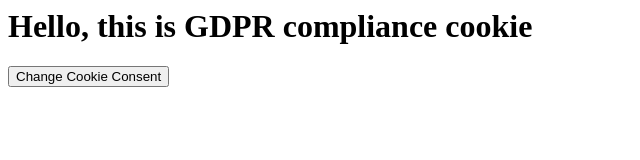
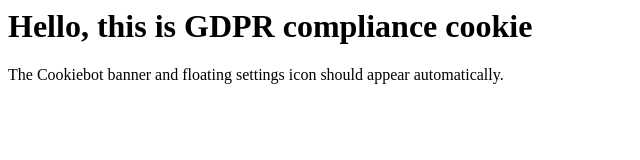
Before and after one commit to Aijaz-Mahar/cookies, a plain HTML site: page gdpr.html in a window 1280 px wide. Shown: the whole page, without its empty margins (0-640 px from the left). Drawn offline with Linux system fonts and the light colour scheme.

Commit message:
Update gdpr.html

```diff
--- a/gdpr.html
+++ b/gdpr.html
@@ -14,8 +14,6 @@
 </head>
 <body>
   <h1>Hello, this is GDPR compliance cookie</h1>
-
-  <!-- Optional: Add manual banner trigger for testing -->
-  <button onclick="Cookiebot.renew()">Change Cookie Consent</button>
+  <p>The Cookiebot banner and floating settings icon should appear automatically.</p>
 </body>
 </html>
```
